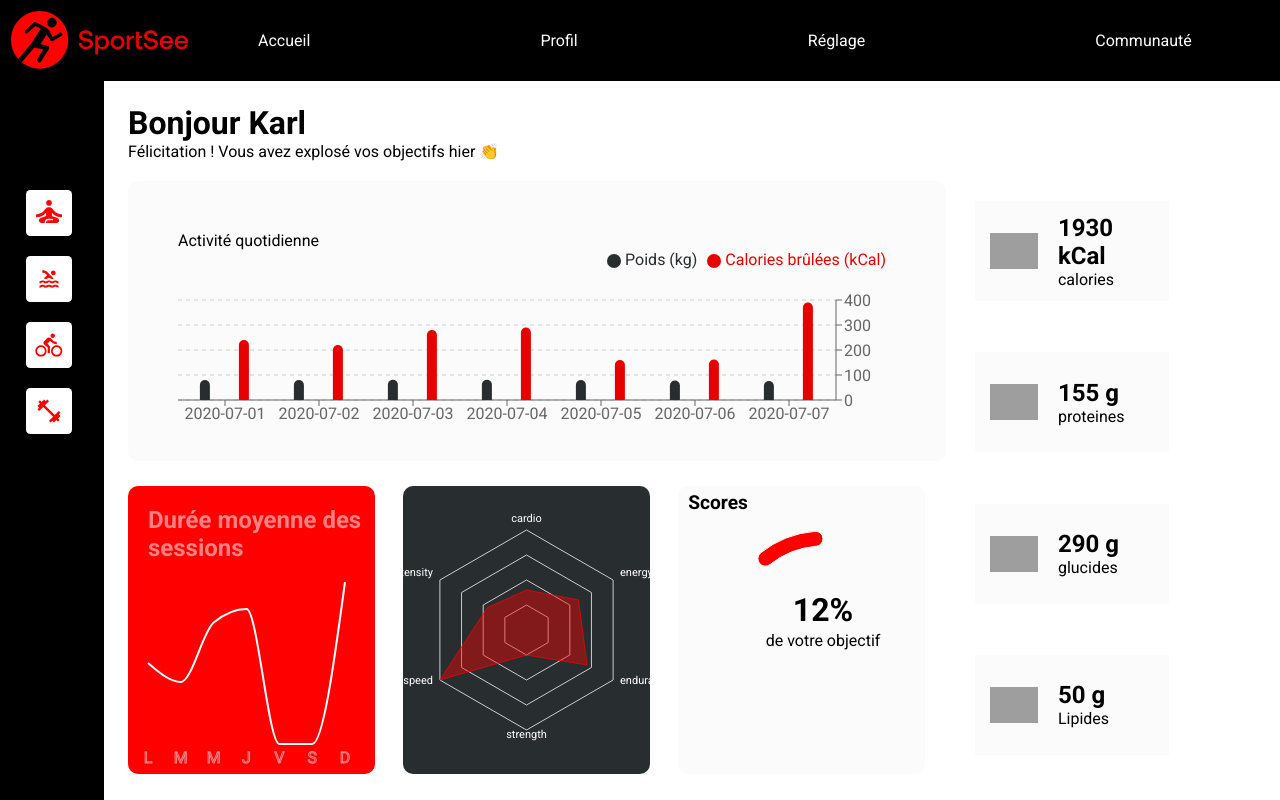
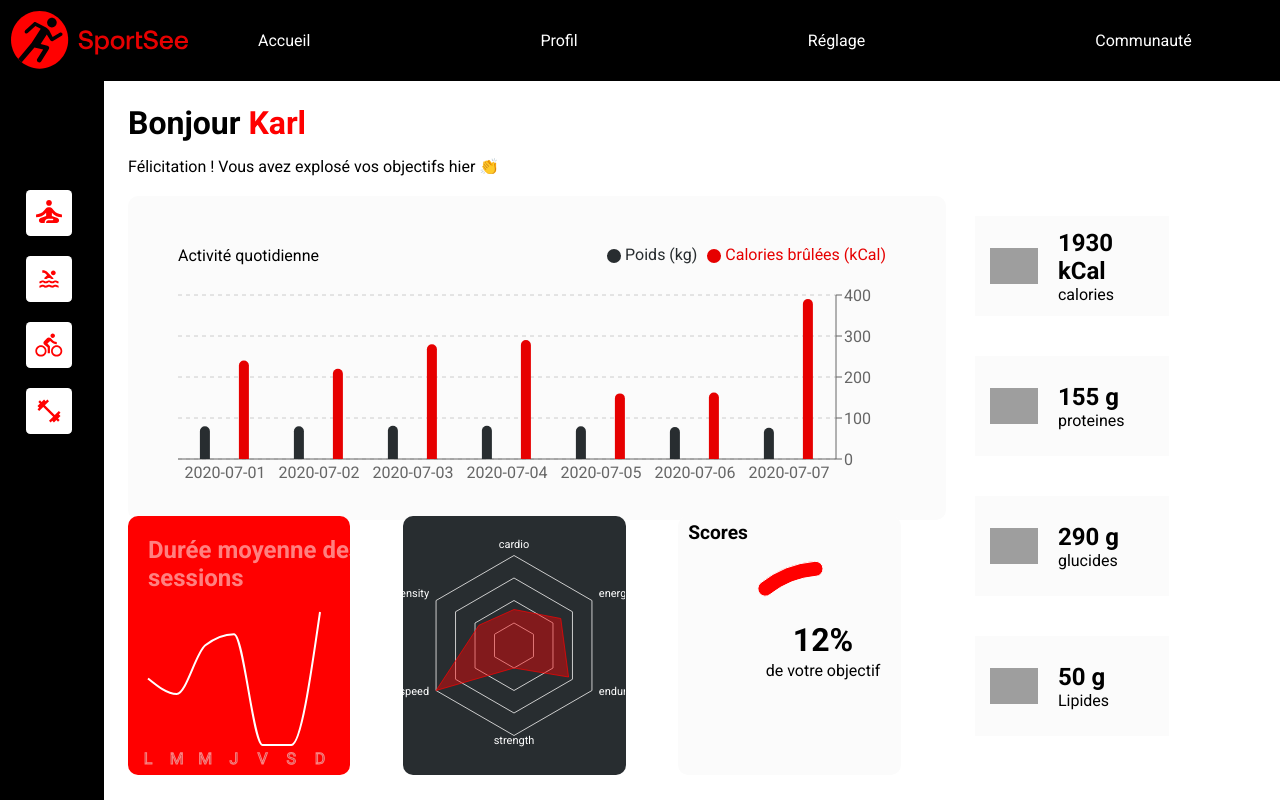
Before and after one commit to Halloween47/sportsee, a React (Create React App) app: page /dashboard/12 in a window 1280 px wide. Built offline with nearby package versions, Linux system fonts and the light colour scheme; grey boxes are pictures that could not be loaded.

Commit message:
detail graphique OK

```diff
--- a/src/components/recharts/LineChart/LineChartPerso.jsx
+++ b/src/components/recharts/LineChart/LineChartPerso.jsx
@@ -75,7 +75,7 @@ function CustomCursor({ points }) {
 }
 
     return (
-        <ResponsiveContainer width="100%" height="100%" style={{ backgroundColor: '#FF0000', borderRadius: '10px' }}>
+        <ResponsiveContainer width="90%" height="90%" style={{ backgroundColor: '#FF0000', borderRadius: '10px' }}>
 
         <LineChart
           width={500}
--- a/src/components/recharts/PieChart/PieChartPerso.jsx
+++ b/src/components/recharts/PieChart/PieChartPerso.jsx
@@ -24,7 +24,7 @@ function PieChartPerso(props) {
     };
 
     return (
-        <ResponsiveContainer width="100%" height="100%"
+        <ResponsiveContainer width="90%" height="90%"
                              style={{backgroundColor: '#FBFBFB', borderRadius: '10px', paddingLeft: "0px"}}>
             <h2 className='score'>Scores</h2>
             <PieChart width={400} height={400}>
--- a/src/components/recharts/RadarChart/RadarChartPerso.jsx
+++ b/src/components/recharts/RadarChart/RadarChartPerso.jsx
@@ -16,8 +16,8 @@ function RadarChartPerso(props) {
     });
 
     return (
-        <ResponsiveContainer width="100%" height="100%" style={{ backgroundColor: '#282D30', borderRadius: '10px' }}>
-            <RadarChart outerRadius={100} width={730} height={250} data={newArrayData} >
+        <ResponsiveContainer width="90%" height="90%" style={{ backgroundColor: '#282D30', borderRadius: '10px' }}>
+            <RadarChart outerRadius={90} width={30} height={250} data={newArrayData} >
                 <PolarGrid radialLines={false} />
                 <PolarAngleAxis dataKey="name" tick={{ opacity: 1,fontWeight: 'light',fill: '#fff',fontSize: 11 }}   />
 
--- a/src/components/recharts/SimpleBarChart/SimpleBarChart.jsx
+++ b/src/components/recharts/SimpleBarChart/SimpleBarChart.jsx
@@ -46,7 +46,7 @@ function SimpleBarChart(props) {
     // console.log(props);
     let data = props.dataActivity[0].sessions;
     return (
-        <ResponsiveContainer width="90%" height="60%"
+        <ResponsiveContainer width="90%" height="70%"
                              style={{backgroundColor: '#FBFBFB', borderRadius: '10px', padding: '50px'}}>
 <Text
     angle={0}
@@ -64,7 +64,7 @@ function SimpleBarChart(props) {
                 height={300}
                 data={data}
                 margin={{
-                    top: 0,
+                    top: -20,
                     right: 0,
                     left: 0,
                     bottom: 0,
@@ -72,7 +72,7 @@ function SimpleBarChart(props) {
                 >
 
                 <CartesianGrid strokeDasharray="4 4" vertical={false} stroke="#ccc"/>
-                <XAxis dataKey="day" />
+                <XAxis dataKey="day"  tickLine={false} />
                 <YAxis orientation='right'/>
                 <Tooltip content={<CustomTooltip/>}/>
                 <Legend align="right" verticalAlign="top" height={50}/>
--- a/src/components/recharts/SimpleBarChart/_simpleBarChart.scss
+++ b/src/components/recharts/SimpleBarChart/_simpleBarChart.scss
@@ -2,7 +2,5 @@
     // background-color: #FBFBFB;
     // background-color: blue;
     width: 80%; height: 50vh;
-    margin-top: 90px;
-    // padding: 20px;
-    margin-top: 50px;
+    margin-top: 0px;
 }
--- a/src/pages/dashboard/_dashboard.scss
+++ b/src/pages/dashboard/_dashboard.scss
@@ -13,7 +13,10 @@
             position: relative;
 
             h1 {
-                margin: 0;padding: 0;
+                margin: 0;padding: 0 0 15px 0;
+                span {
+                    color: red;
+                }
             }
             p {
                 margin: 0; padding: 0 0 20px 0;
@@ -22,22 +25,22 @@
             .section-chart {
                 // background-color: blue;
 
-                width: 100%; height: 75vh;
-                // width: 100%; height: auto;
+                // width: 100%; height: 75vh;
+                width: 100%; height: auto;
                 display: flex;
 
                 .zone-chart {
                     // background-color: red;
-                    width: 70%; height: 100%;
+                    width: 70%; height: 100vh;
 
 
                     .zone-lineChart {
                         // background-color: violet;
-                        width: 100%;height: 50%;
+                        width: 100%;height: 40vh;
                     }
                     .zone-multiGraph {
                         // background-color: orange;
-                        width: 100%;height: 50%;
+                        width: 100%;height: 40vh;
                         display: flex;
                         justify-content: space-between;
 
@@ -45,7 +48,7 @@
                             // background-color: red;
                             width: 31%;height: 36vh;
                             // width: 300px;height: 300px;
-                            margin-top: 5px;
+                            margin-top: 0px;
                             position: relative;
 
                             .score {
--- a/src/pages/dashboard/index.jsx
+++ b/src/pages/dashboard/index.jsx
@@ -105,7 +105,7 @@ function Dashboard() {
                         </>
                     ) : (
                         <>
-                            <h1>Bonjour {user[0].userInfos.firstName}</h1>
+                            <h1>Bonjour <span>{user[0].userInfos.firstName}</span></h1>
                             <p>Félicitation ! Vous avez explosé vos objectifs hier 👏</p>
                             <div className="section-chart">
                                 <div className="zone-chart">
--- a/src/pages/profils/index.jsx
+++ b/src/pages/profils/index.jsx
@@ -45,7 +45,7 @@ function Profils() {
                 <Sidebar />
                 <div className="selection">
                     <div className="switchbutton">
-                        <button id='switchButton' onClick={toggleOnOff}>
+                        <button id='switchButton' className="toggleButton" onClick={toggleOnOff}>
                             {etatBouton === 'Data Mocked' ? 'Data Mocked' : 'API'}
                         </button>
                     </div>
--- a/src/styles.css
+++ b/src/styles.css
@@ -1,4 +1,15 @@
 @import url("https://fonts.googleapis.com/css2?family=Roboto:wght@400;500;700&display=swap");
+@keyframes bounce {
+  0%, 20%, 50%, 80%, 100% {
+    transform: translateY(0);
+  }
+  40% {
+    transform: translateY(-20px);
+  }
+  60% {
+    transform: translateY(-10px);
+  }
+}
 .profils {
   width: 100%;
   height: 100vh;
@@ -15,6 +26,20 @@
   justify-content: center;
   align-items: center;
   position: relative;
+}
+.profils .body-profils .selection .toggleButton {
+  padding: 10px 20px;
+  font-size: 16px;
+  background-color: #3498db;
+  color: #fff;
+  border: none;
+  border-radius: 4px;
+  cursor: pointer;
+  animation: bounce 1s infinite;
+  transition: background-color 0.3s ease;
+}
+.profils .body-profils .selection .toggleButton:hover {
+  background-color: #2980b9;
 }
 .profils .body-profils .selection .utilisateur {
   width: 20vw;
@@ -56,7 +81,10 @@
 }
 .page-dashboard .body-dashboard .section-dashboard h1 {
   margin: 0;
-  padding: 0;
+  padding: 0 0 15px 0;
+}
+.page-dashboard .body-dashboard .section-dashboard h1 span {
+  color: red;
 }
 .page-dashboard .body-dashboard .section-dashboard p {
   margin: 0;
@@ -64,27 +92,27 @@
 }
 .page-dashboard .body-dashboard .section-dashboard .section-chart {
   width: 100%;
-  height: 75vh;
+  height: auto;
   display: flex;
 }
 .page-dashboard .body-dashboard .section-dashboard .section-chart .zone-chart {
   width: 70%;
-  height: 100%;
+  height: 100vh;
 }
 .page-dashboard .body-dashboard .section-dashboard .section-chart .zone-chart .zone-lineChart {
   width: 100%;
-  height: 50%;
+  height: 40vh;
 }
 .page-dashboard .body-dashboard .section-dashboard .section-chart .zone-chart .zone-multiGraph {
   width: 100%;
-  height: 50%;
+  height: 40vh;
   display: flex;
   justify-content: space-between;
 }
 .page-dashboard .body-dashboard .section-dashboard .section-chart .zone-chart .zone-multiGraph .zoneChart {
   width: 31%;
   height: 36vh;
-  margin-top: 5px;
+  margin-top: 0px;
   position: relative;
 }
 .page-dashboard .body-dashboard .section-dashboard .section-chart .zone-chart .zone-multiGraph .zoneChart .score {
```
Also changed, not shown: src/pages/profils/_profils.scss (+28 -0 lines), 1 other file (tests, documents, lock files or other folders).
